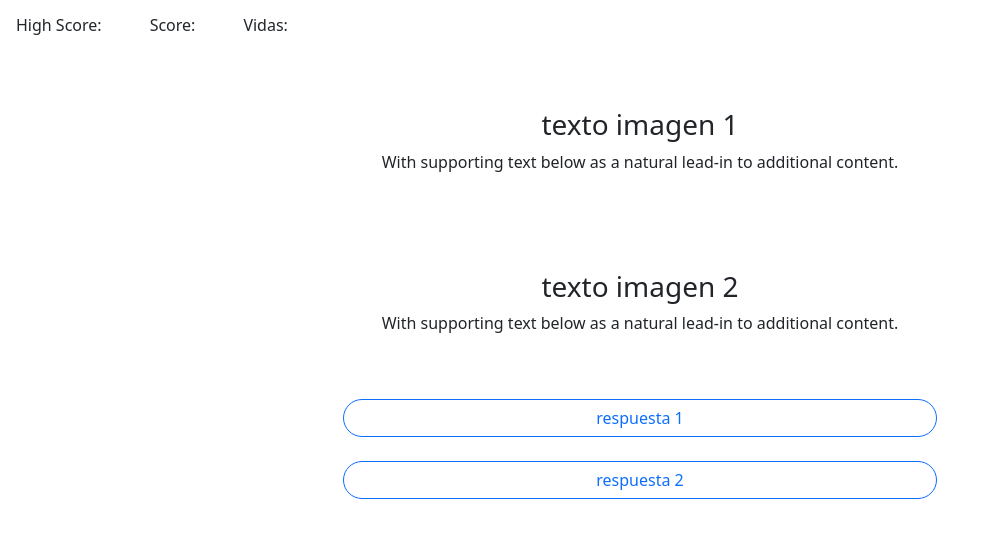
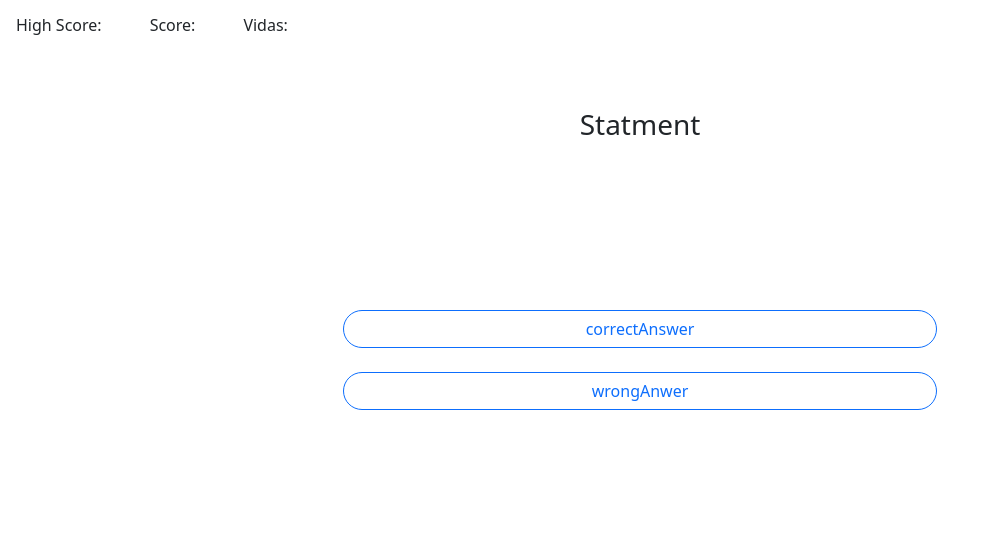
Before and after one commit to StarTechSpaceApps/StarTechApp-Front, an Angular app: page /quiz in a window 1280 px wide. Shown: the top 538 px of the page, without its empty margins (0-983 px from the left). Built offline with nearby package versions, Linux system fonts and the light colour scheme.

Commit message:
quiz update

```diff
--- a/src/app/components/quiz/quiz.component.html
+++ b/src/app/components/quiz/quiz.component.html
@@ -14,16 +14,13 @@
   <div class="col-sm-6 mb-3 mb-sm-0">
     <div class="card">
       <div class="card-body p-5 text-center">
-        <h3 class="card-title">texto imagen 1</h3>
-        <p class="card-text">With supporting text below as a natural lead-in to additional content.</p>
+        <h3 class="card-title">Statment</h3>
       </div>
       <div class="card-body p-5 text-center">
-        <h3 class="card-title">texto imagen 2</h3>
-        <p class="card-text">With supporting text below as a natural lead-in to additional content.</p>
       </div>
       <div class="d-grid p-3 mb-4">
-        <a class="btn btn-outline-primary mb-4" (click)="showAnswer()">respuesta 1</a>
-        <a class="btn btn-outline-primary" (click)="showAnswer()">respuesta 2</a>
+        <a class="btn btn-outline-primary mb-4" (click)="showAnswer()">correctAnswer</a>
+        <a class="btn btn-outline-primary" (click)="showAnswer()">wrongAnwer</a>
       </div>
     </div>
   </div>
--- a/src/app/components/quiz/quiz.component.ts
+++ b/src/app/components/quiz/quiz.component.ts
@@ -24,6 +24,8 @@
 
   //método para listar preguntas por id
 
+  //método para mostrar orden aleatorio de botones
+
  //Pdt backend
  /*  showAnswer(questionId: number) {
     this.modalService.open(AnswerComponent).result.then((result) => {
--- a/src/app/models/questions.interface.ts
+++ b/src/app/models/questions.interface.ts
@@ -4,7 +4,7 @@
   correctAnswer: string,
   wrongAnswer: string,
   correctImage: string,
-  wrongImange: string,
+  wrongImage: string,
   answerText: string,
   answerLink: string;
   audience: string; //enum
--- a/src/app/services/quiz.service.ts
+++ b/src/app/services/quiz.service.ts
@@ -2,6 +2,8 @@
 import { HttpClient } from '@angular/common/http';
 import { Observable } from 'rxjs';
 import { IQuestion } from '../models/questions.interface';
+
+//añadir url desde environment
 
 @Injectable({
   providedIn: 'root'
@@ -10,7 +12,7 @@
 
   public question: IQuestion[] = [];
   public hhtpClient = Inject(HttpClient);
-  //añadir url desde environment
+
 
   //getListQuestions(): Observable<Question[]> {}
 
```
